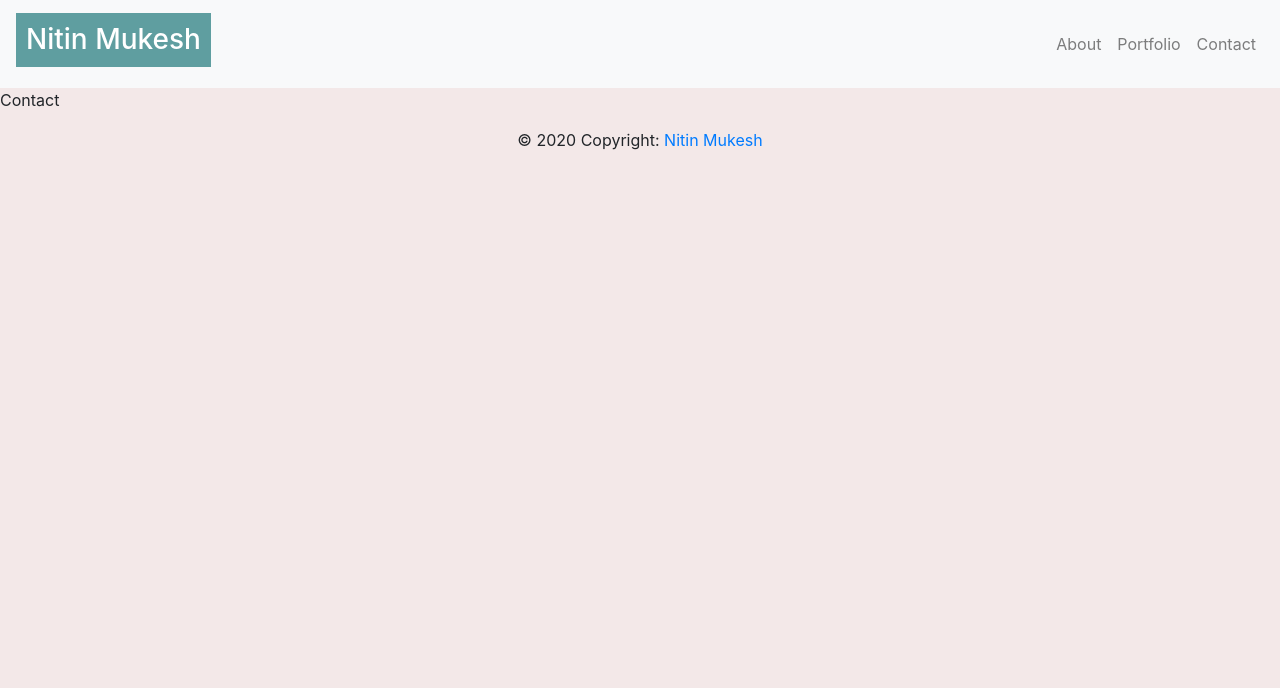
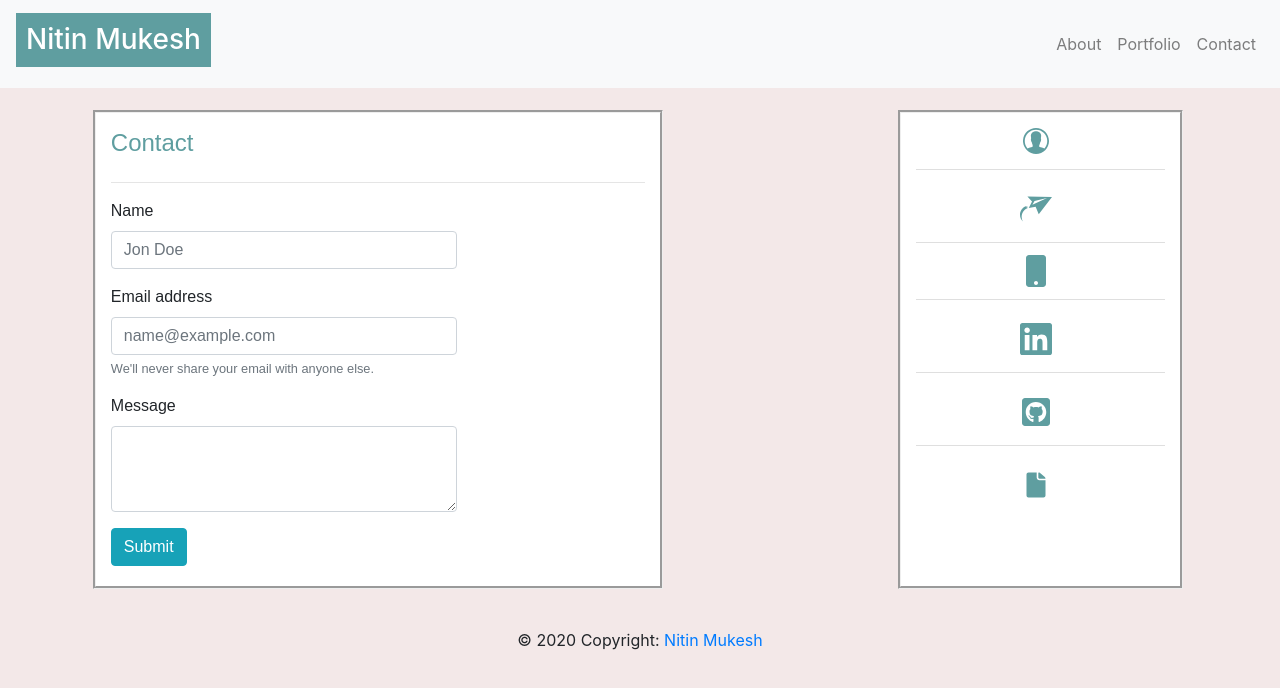
Before and after one commit to nitinmuk/portfolio, a React (Create React App) app: page /contact in a window 1280 px wide. Shown: the top 688 px of the page. Built offline with nearby package versions, Linux system fonts and the light colour scheme.

Commit message:
Added ContactInfo Page

```diff
--- /dev/null
+++ b/src/components/ContactForm/index.js
@@ -0,0 +1,31 @@
+import React from "react";
+import Form from "react-bootstrap/Form";
+import Button from "react-bootstrap/Button";
+
+const contactForm = () => {
+    return (
+        <Form>
+            <Form.Group controlId="controlInput1">
+                <Form.Label>Name</Form.Label>
+                <Form.Control type="text" placeholder="Jon Doe" />
+            </Form.Group>
+            <Form.Group controlId="controlInput2">
+                <Form.Label>Email address</Form.Label>
+                <Form.Control type="email" placeholder="name@example.com" />
+                <Form.Text className="text-muted">
+                    We'll never share your email with anyone else.
+                </Form.Text>
+            </Form.Group>
+            <Form.Group controlId="controlTextArea1">
+                <Form.Label>Message</Form.Label>
+                <Form.Control as="textarea" rows="3" />
+            </Form.Group>
+            <Button variant="info" type="submit">
+                        Submit
+                    </Button>
+        </Form>
+
+    );
+}
+
+export default contactForm;
--- /dev/null
+++ b/src/components/ContactInfo/index.js
@@ -0,0 +1,35 @@
+import React, { useState } from "react";
+import ListGroup from "react-bootstrap/ListGroup";
+import { SiMinutemailer, SiLinkedin } from "react-icons/si";
+import { IoIosContact, IoIosDocument } from "react-icons/io";
+import { FaMobile, FaGithubSquare } from "react-icons/fa";
+import Collapse from "react-bootstrap/Collapse";
+import "./style.css";
+
+const ContactInfo = () => {
+    const [open, setOpen] = useState(false);
+    return (
+        <ListGroup variant="flush">
+            <ListGroup.Item><IoIosContact className="iconStyle" /></ListGroup.Item>
+            <ListGroup.Item><a className="iconStyle" href="mailto:nitinmukes@gmail.com"><SiMinutemailer /></a></ListGroup.Item>
+            <ListGroup.Item>
+                <FaMobile
+                    className="iconStyle mobile"
+                    onClick={() => setOpen(!open)}
+                    aria-controls="mobileNo"
+                    aria-expanded={open}
+                />
+                <Collapse in={open}>
+                    <div id="mobileNo">0406105475</div>
+                </Collapse>
+            </ListGroup.Item>
+            <ListGroup.Item><a className="iconStyle" href="https://linkedin.com/in/nitin-mukesh-2019"><SiLinkedin /></a></ListGroup.Item>
+            <ListGroup.Item><a className="iconStyle" href="https://github.com/nitinmuk"><FaGithubSquare /></a></ListGroup.Item>
+            <ListGroup.Item><a className="iconStyle" href="https://drive.google.com/file/d/18epOcoPo_HbZnjlnBq0Vo6xNh1Tdcx4e/view?usp=sharing"><IoIosDocument /></a></ListGroup.Item>
+        </ListGroup>
+
+    );
+
+}
+
+export default ContactInfo;
--- /dev/null
+++ b/src/components/ContactInfo/style.css
@@ -0,0 +1,18 @@
+.iconStyle
+{
+    color: cadetblue;
+    font-size: xx-large;
+    margin-left: 40%;
+}
+#mobileNo
+{
+    color: cadetblue;
+    font-size: larger;
+    margin-left: 25%;
+    font-weight: bolder;
+}
+.mobile
+{
+    cursor: pointer;
+
+}
--- a/src/pages/About/style.css
+++ b/src/pages/About/style.css
@@ -11,7 +11,6 @@ h4
     background-color: white;
     margin-top: 10%;
 }
-
 .image
 {
     width: 100%;
--- a/src/pages/Contact/index.js
+++ b/src/pages/Contact/index.js
@@ -1,11 +1,41 @@
 import React from "react";
+import Row from "react-bootstrap/Row";
+import Container from "react-bootstrap/Container";
+import Col from "react-bootstrap/Col";
+import ContactForm from "../../components/ContactForm";
+import "./style.css";
+import ContactInfo from "../../components/ContactInfo";
 
 const Contact = () => {
     return (
-        <div>
-            Contact
-        </div>
-    )
+        <Container>
+            <Row>
+                <Col md={6} id="contact-pane">
+                    <Row>
+                        <Col md={4}>
+                            <h4>
+                                Contact
+                            </h4>
+                        </Col>
+                    </Row>
+                    <Row>
+                        <Col md={12}>
+                            <hr></hr>
+                        </Col>
+                    </Row>
+                    <Row>
+                        <Col md={8}>
+                            <ContactForm></ContactForm>
+                        </Col>
+                    </Row>
+                </Col>
+                <Col md={2} />
+                <Col md={3} id="contact-info">
+                    <ContactInfo/>
+                </Col>
+            </Row>
+        </Container>
+    );
 }
 
 export default Contact;
--- /dev/null
+++ b/src/pages/Contact/style.css
@@ -0,0 +1,17 @@
+h4
+{
+    color: cadetblue;
+    background-color: white;
+    margin-top: 10%;
+}
+#contact-pane,#contact-info
+{
+    margin: 2%;
+    background-color: white;
+    font-family: sans-serif,Arial, Helvetica;
+    border-style: groove;
+}
+button
+{
+    margin-bottom: 20px;
+}
```
Also changed, not shown: src/App.js (line endings or trailing spaces).
